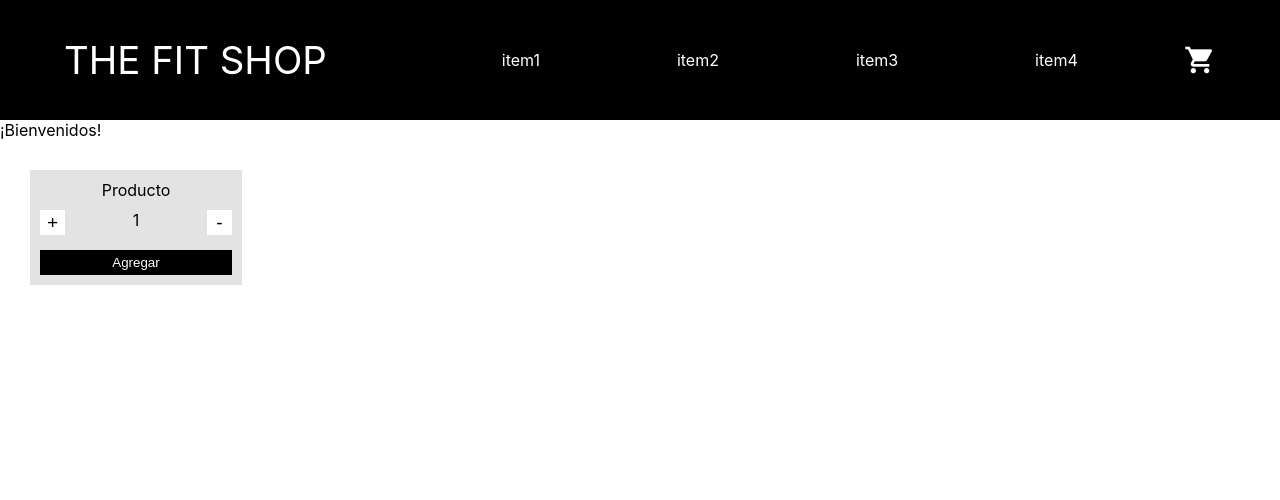
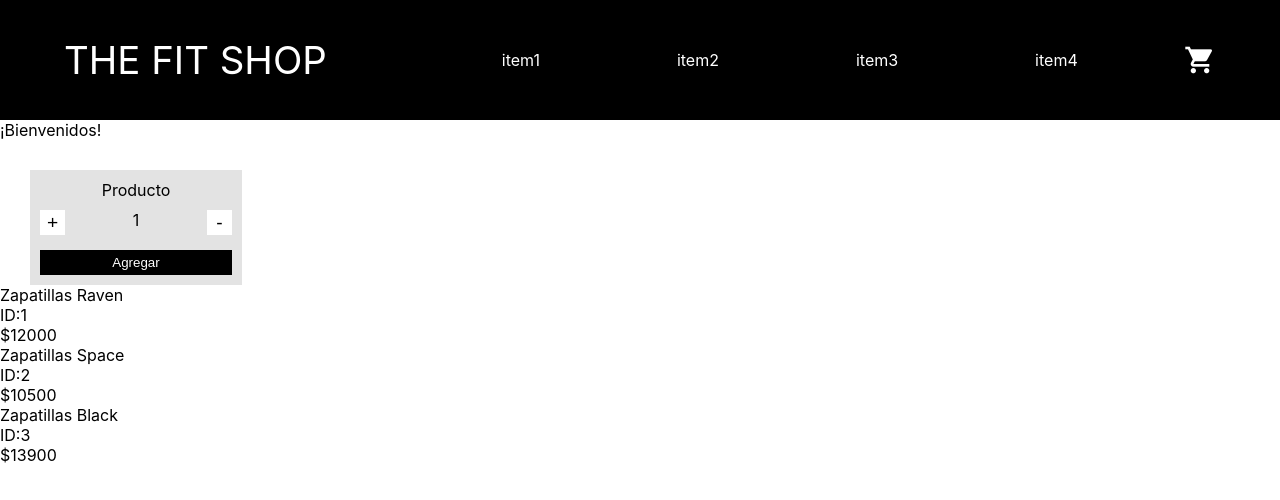
Before and after one commit to camisol/ecommerce-solessio, a React (Create React App) app: page / in a window 1280 px wide. Shown: the top 500 px of the page. Built offline with nearby package versions, Linux system fonts and the light colour scheme.

Commit message:
desafio 6

```diff
--- /dev/null
+++ b/src/components/Main/Item.js
@@ -0,0 +1,15 @@
+
+
+function Item({ item }) {
+
+    return (
+
+        <div className="productCard">
+            <p>{item.nombre}</p>
+            <p>ID:{item.id}</p>
+            <p>${item.precio}</p>
+        </div>
+    )
+}
+
+export default Item;
--- /dev/null
+++ b/src/components/Main/ItemList.js
@@ -0,0 +1,18 @@
+import Item from './Item';
+
+function ItemList({ items }) {
+
+
+    return (
+
+        <div className="productCardContainer">
+            {items.map((elemento) => {
+                return <Item item={elemento} key={elemento.id} />
+            })}
+        </div>
+
+    )
+
+}
+
+export default ItemList;
--- a/src/components/Main/ItemListContainer.js
+++ b/src/components/Main/ItemListContainer.js
@@ -1,13 +1,42 @@
 
 import ItemCount from './ItemCount';
+import ItemList from './ItemList';
+import { useState } from 'react';
+import { useEffect } from 'react';
 
+
+const productosIniciales = [{ nombre: `Zapatillas Raven`, id: 1, precio: 12000 }, { nombre: `Zapatillas Space`, id: 2, precio: 10500 }, { nombre: `Zapatillas Black`, id: 3, precio: 13900 }]
 
 
 function ItemListContainer({ greeting }) {
 
+    let [productos, setProductos] = useState([]);
+
+
+    useEffect(() => {
+
+        const promesa = new Promise((res) => {
+
+            setTimeout(() => {
+                res(productosIniciales)
+            }, 2000);
+        })
+
+        promesa
+            .then((elementos) => {
+                console.log(elementos)
+                setProductos([...elementos])
+            })
+
+
+
+
+    }, [productosIniciales])
+
+    //console.log(productos2)
+
 
     const onAdd = (contador) => {
-
         console.log("Agregaste " + contador + " productos al carrito");
     }
 
@@ -16,6 +45,7 @@ function ItemListContainer({ greeting }) {
         <main>
             <p>¡{greeting}!</p>
             <ItemCount stock={5} stockInicial={1} onAdd={onAdd} />
+            <ItemList items={productos} />
         </main>
     )
 }
```
